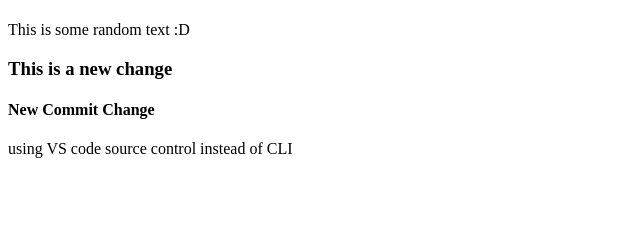
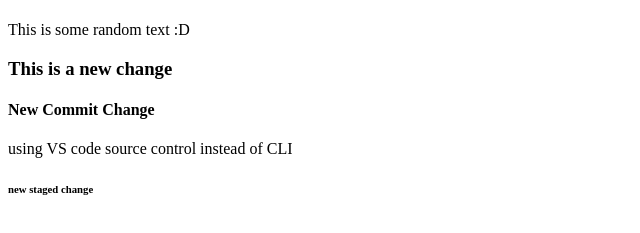
Before and after one commit to MarkyDaSharky/intro_to_git, a plain HTML site: page index.html in a window 1280 px wide. Shown: the part 59-292 px from the top of the page, without its empty margins (0-640 px from the left). Drawn offline with Linux system fonts and the light colour scheme.

Commit message:
new staged change with remote added

```diff
--- a/index.html
+++ b/index.html
@@ -12,5 +12,6 @@
    <h3>This is a new change</h3>
    <h4>New Commit Change</h4>
    <p>using VS code source control instead of CLI</p>
+   <h6>new staged change</h6>
 </body>
 </html>
```
